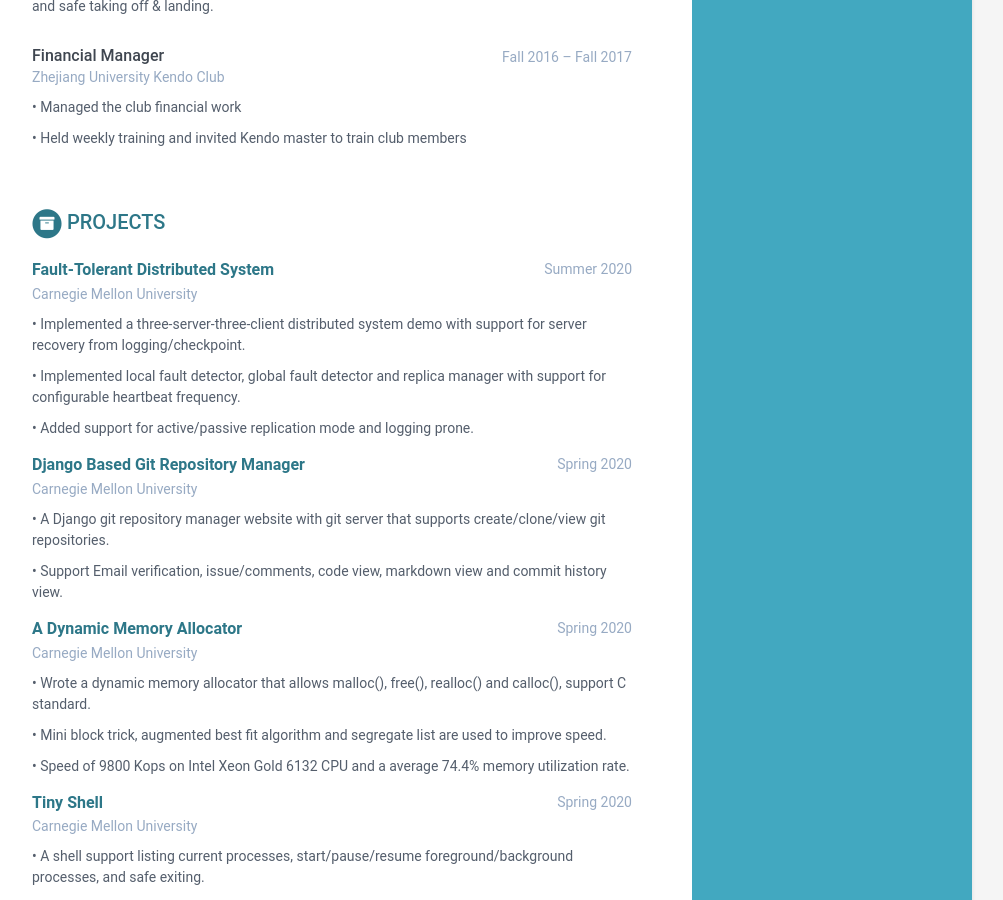
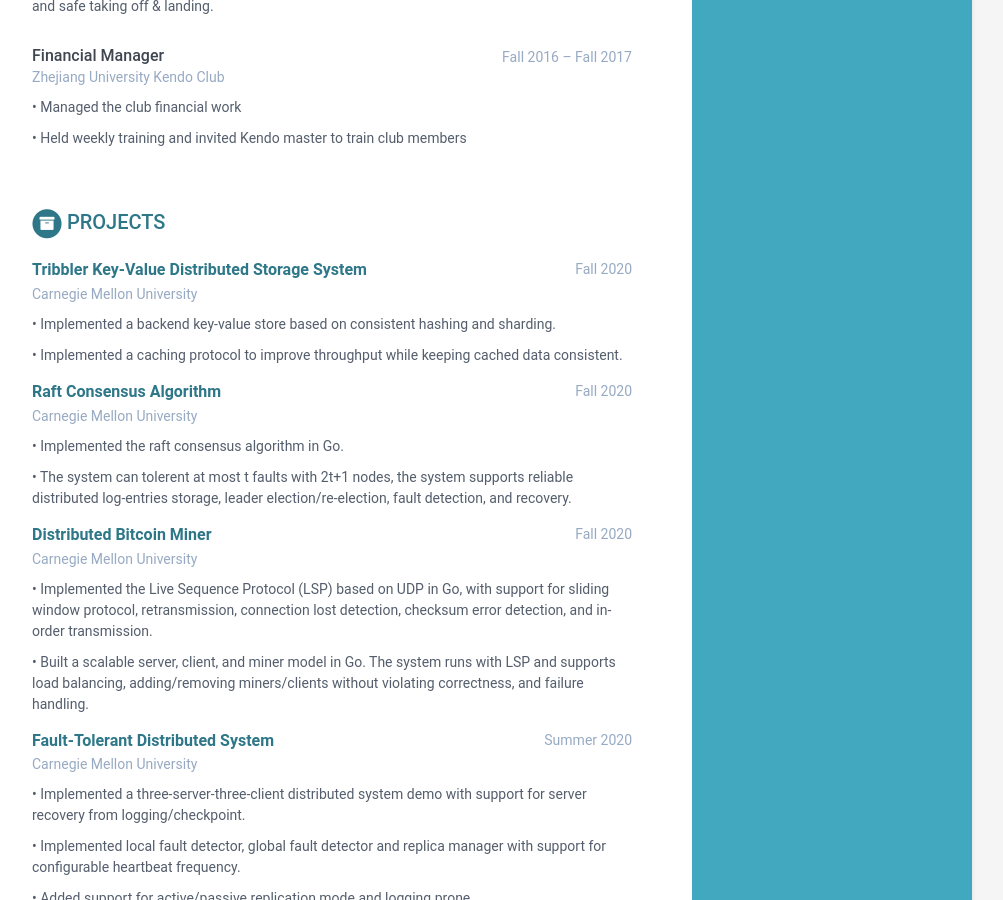
Before and after one commit to SuboOx/SuboOx.github.io, a Jekyll site: the page built from index.html, in a window 1280 px wide and 900 px high, scrolled down 1176 px. Shown: the whole window, without its empty margins (168-1171 px from the left). Built offline with Jekyll 4.4.1, drawn with Linux system fonts in a browser that asks for light colours; some of the changed text lies outside the part shown.

Commit message:
Add some projects in fall 2020.

```diff
--- a/_data/data.yml
+++ b/_data/data.yml
@@ -97,6 +97,34 @@
   title: Projects
 
   assignments:
+    - title: Tribbler Key-Value Distributed Storage System
+      link:
+      time: Fall 2020
+      company: Carnegie Mellon University
+      details: |
+        •	Implemented a backend key-value store based on consistent hashing and sharding.
+
+        •	Implemented a caching protocol to improve throughput while keeping cached data consistent.
+
+    - title: Raft Consensus Algorithm
+      link:
+      time: Fall 2020
+      company: Carnegie Mellon University
+      details: |
+        •	Implemented the raft consensus algorithm in Go.
+
+        •	The system can tolerent at most t faults with 2t+1 nodes, the system supports reliable distributed log-entries storage, leader election/re-election, fault detection, and recovery.
+
+    - title: Distributed Bitcoin Miner
+      link:
+      time: Fall 2020
+      company: Carnegie Mellon University
+      details: |
+        •	Implemented the Live Sequence Protocol (LSP) based on UDP in Go, with support for sliding window protocol, retransmission, connection lost detection, checksum error detection, and in-order transmission.
+
+        •	Built a scalable server, client, and miner model in Go. The system runs with LSP and supports load balancing, adding/removing miners/clients without violating correctness, and failure handling.
+
+
     - title: Fault-Tolerant Distributed System
       link:
       time: Summer 2020
@@ -214,7 +242,7 @@
   title: Skills &amp; Proficiency
 
   toolset:
-    - name: C/C++, Java, Python, Go, MATLAB, Bash, Assembly
+    - name: C/C++, Java, Python, Go, MATLAB, Bash, Assembly, JavaScript
       # level: 98%
 
     # - name: Java
```
